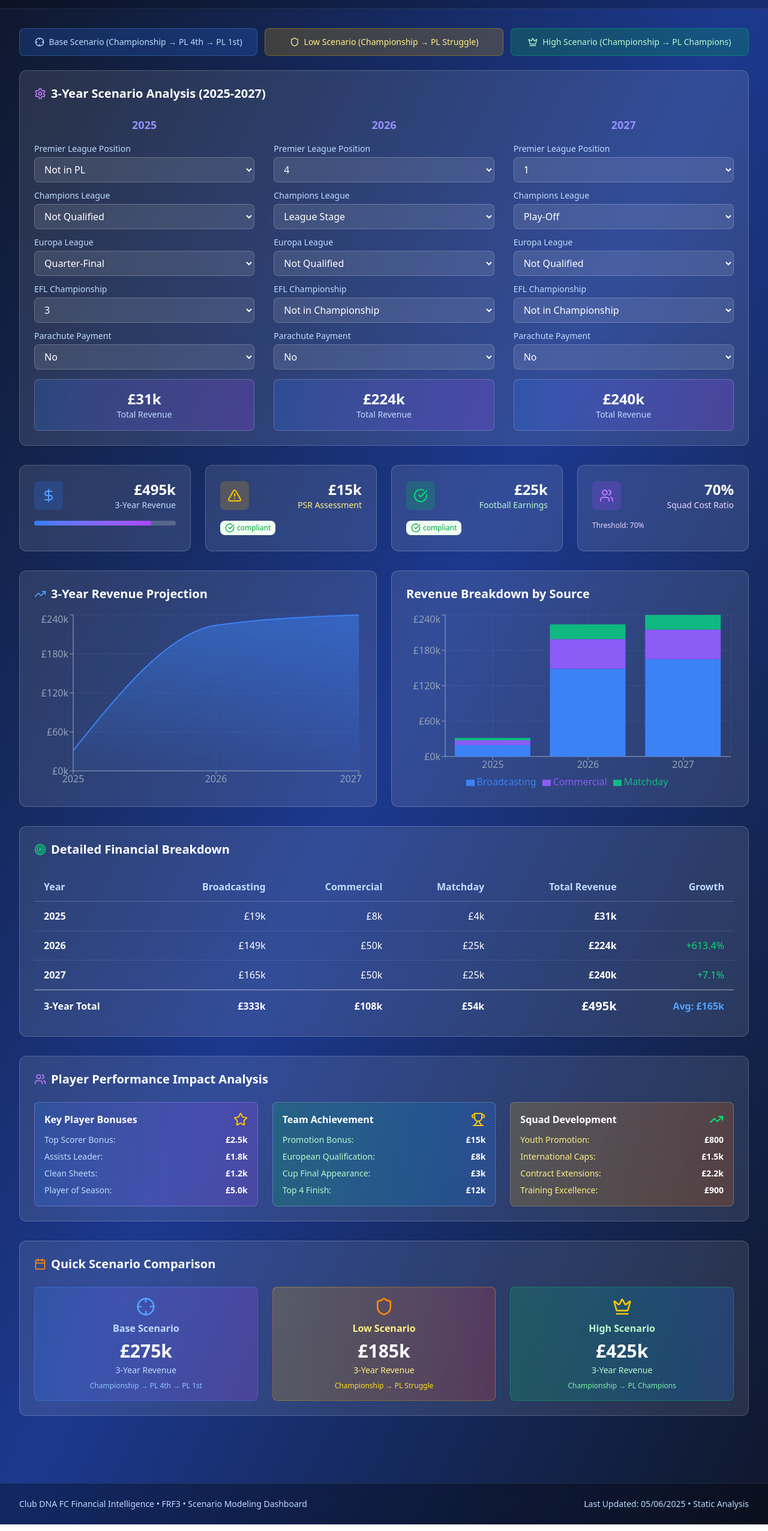
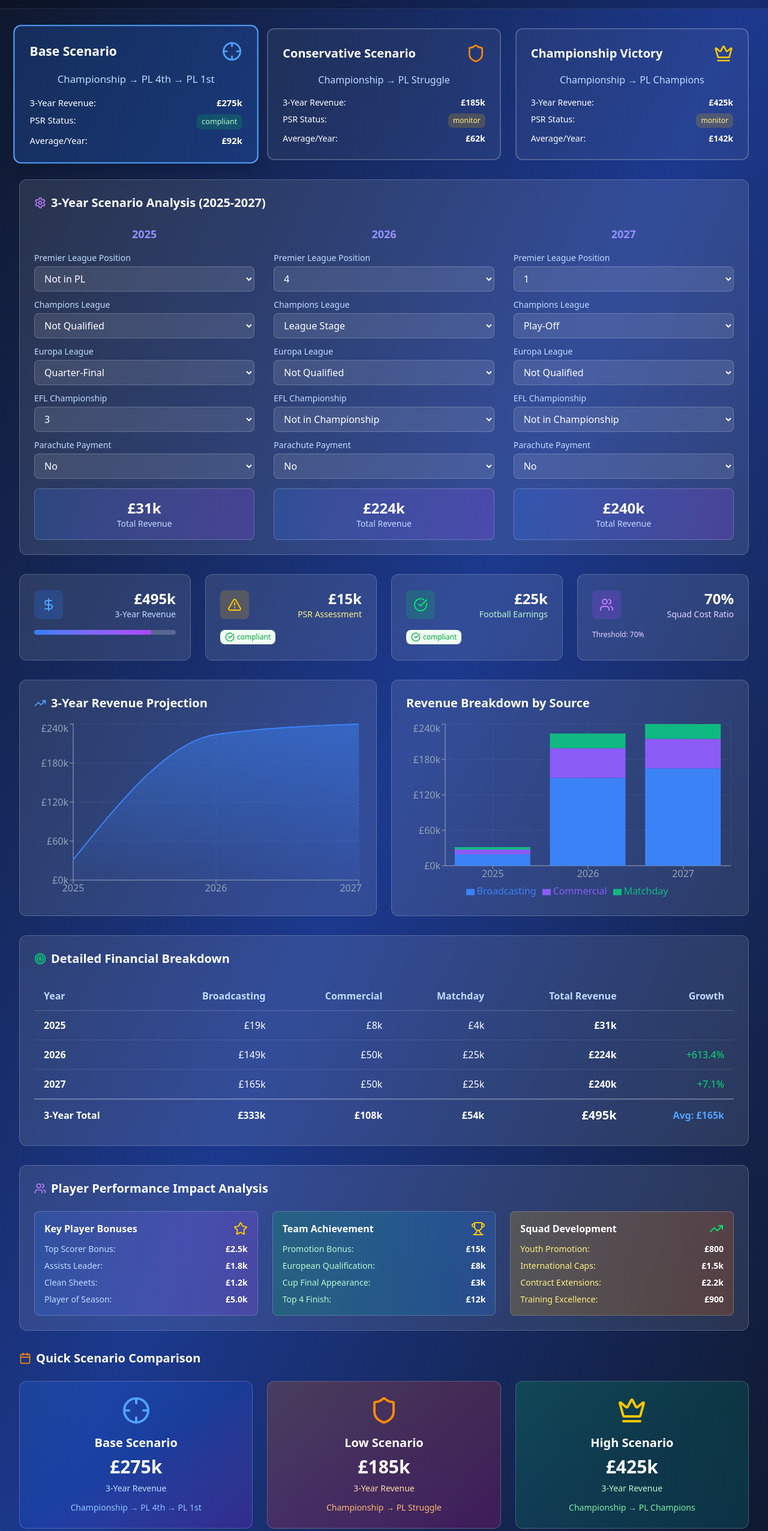
Before and after one commit to zenifieduk/fin-intel, a Next.js app: page /frf3 in a window 1280 px wide. Shown: the part 74-2626 px from the top of the page at 60% size. Built offline with nearby package versions, Linux system fonts and the light colour scheme.

Commit message:
Update FRF3 scenario boxes with improved styling and animations - Copy styling from FRF page with transitions, scale effects, and hover states - Transform top boxes to full-sized cards with detailed metrics - Restore Quick Scenario Comparison section - Remove duplicate Interactive Scenario Analysis

```diff
--- a/src/app/frf3/page.tsx
+++ b/src/app/frf3/page.tsx
@@ -13,9 +13,33 @@ interface YearData {
   championshipParachute: string;
 }
 
+type ScenarioKey = 'base' | 'low' | 'high';
+
+const scenarioData = {
+  base: {
+    name: "Base Scenario",
+    description: "Championship → PL 4th → PL 1st",
+    totalRevenue: 275000,
+    psrStatus: "compliant"
+  },
+  low: {
+    name: "Conservative Scenario",
+    description: "Championship → PL Struggle",
+    totalRevenue: 185000,
+    psrStatus: "monitor"
+  },
+  high: {
+    name: "Championship Victory",
+    description: "Championship → PL Champions",
+    totalRevenue: 425000,
+    psrStatus: "monitor"
+  }
+};
+
 const ClubDNAFinancialDashboard = () => {
   const [isLiveMode, setIsLiveMode] = useState(false);
   const [currentDate, setCurrentDate] = useState<string>('');
+  const [activeScenario, setActiveScenario] = useState<ScenarioKey>('base');
   const [currentScenario, setCurrentScenario] = useState({
     2025: {
       premierLeague: '',
@@ -238,6 +262,19 @@ const ClubDNAFinancialDashboard = () => {
     }
   };
 
+  const getStatusColorForScenario = (status: string) => {
+    switch (status) {
+      case 'compliant':
+        return 'bg-green-500/20 text-green-200';
+      case 'monitor':
+        return 'bg-yellow-500/20 text-yellow-200';
+      case 'breach':
+        return 'bg-red-500/20 text-red-200';
+      default:
+        return 'bg-gray-500/20 text-gray-200';
+    }
+  };
+
   const updateScenario = (year: number, field: string, value: string | number) => {
     setCurrentScenario(prev => ({
       ...prev,
@@ -249,6 +286,7 @@ const ClubDNAFinancialDashboard = () => {
   };
 
   const setPresetScenario = (preset: string) => {
+    setActiveScenario(preset as ScenarioKey);
     switch (preset) {
       case 'base':
         setCurrentScenario({
@@ -310,32 +348,117 @@ const ClubDNAFinancialDashboard = () => {
       </div>
 
       <div className="max-w-7xl mx-auto px-4 sm:px-6 lg:px-8 py-8">
-        {/* Quick Preset Buttons */}
-        <div className="mb-6 grid grid-cols-1 md:grid-cols-3 gap-3">
+        {/* Scenario Selector */}
+        <div className="mb-8">
+          <div className="grid grid-cols-1 md:grid-cols-3 gap-6">
             <button
-            onClick={() => setPresetScenario('base')}
-            className="px-4 py-3 bg-blue-500/20 border border-blue-400/30 rounded-lg text-blue-200 hover:bg-blue-500/30 transition-all flex items-center justify-center text-sm"
+              onClick={() => {
+                setActiveScenario('base');
+                setPresetScenario('base');
+              }}
+              className={`p-6 rounded-xl border-2 transition-all duration-300 ${
+                activeScenario === 'base'
+                  ? 'border-blue-400 bg-blue-500/20 shadow-xl scale-105'
+                  : 'border-white/20 bg-white/5 hover:bg-white/10 hover:border-white/30'
+              }`}
             >
-            <Crosshair className="w-4 h-4 mr-2" />
-            <span className="hidden sm:inline">Base Scenario (Championship → PL 4th → PL 1st)</span>
-            <span className="sm:hidden">Base Scenario</span>
+              <div className="flex items-center justify-between mb-4">
+                <h3 className="text-xl font-bold">Base Scenario</h3>
+                <div className="text-2xl">
+                  <Crosshair className="w-8 h-8 text-blue-400" />
+                </div>
+              </div>
+              <p className="text-blue-200 mb-4">Championship → PL 4th → PL 1st</p>
+              <div className="space-y-2 text-sm">
+                <div className="flex justify-between">
+                  <span>3-Year Revenue:</span>
+                  <span className="font-semibold">£{(scenarioData.base.totalRevenue / 1000).toFixed(0)}k</span>
+                </div>
+                <div className="flex justify-between">
+                  <span>PSR Status:</span>
+                  <span className={`px-2 py-1 rounded text-xs ${getStatusColorForScenario(scenarioData.base.psrStatus)}`}>
+                    {scenarioData.base.psrStatus}
+                  </span>
+                </div>
+                <div className="flex justify-between">
+                  <span>Average/Year:</span>
+                  <span className="font-semibold">£{(scenarioData.base.totalRevenue / 3 / 1000).toFixed(0)}k</span>
+                </div>
+              </div>
             </button>
+
             <button
-            onClick={() => setPresetScenario('low')}
-            className="px-4 py-3 bg-yellow-500/20 border border-yellow-400/30 rounded-lg text-yellow-200 hover:bg-yellow-500/30 transition-all flex items-center justify-center text-sm"
+              onClick={() => {
+                setActiveScenario('low');
+                setPresetScenario('low');
+              }}
+              className={`p-6 rounded-xl border-2 transition-all duration-300 ${
+                activeScenario === 'low'
+                  ? 'border-blue-400 bg-blue-500/20 shadow-xl scale-105'
+                  : 'border-white/20 bg-white/5 hover:bg-white/10 hover:border-white/30'
+              }`}
             >
-            <Shield className="w-4 h-4 mr-2" />
-            <span className="hidden sm:inline">Low Scenario (Championship → PL Struggle)</span>
-            <span className="sm:hidden">Low Scenario</span>
+              <div className="flex items-center justify-between mb-4">
+                <h3 className="text-xl font-bold">Conservative Scenario</h3>
+                <div className="text-2xl">
+                  <Shield className="w-8 h-8 text-orange-400" />
+                </div>
+              </div>
+              <p className="text-blue-200 mb-4">Championship → PL Struggle</p>
+              <div className="space-y-2 text-sm">
+                <div className="flex justify-between">
+                  <span>3-Year Revenue:</span>
+                  <span className="font-semibold">£{(scenarioData.low.totalRevenue / 1000).toFixed(0)}k</span>
+                </div>
+                <div className="flex justify-between">
+                  <span>PSR Status:</span>
+                  <span className={`px-2 py-1 rounded text-xs ${getStatusColorForScenario(scenarioData.low.psrStatus)}`}>
+                    {scenarioData.low.psrStatus}
+                  </span>
+                </div>
+                <div className="flex justify-between">
+                  <span>Average/Year:</span>
+                  <span className="font-semibold">£{(scenarioData.low.totalRevenue / 3 / 1000).toFixed(0)}k</span>
+                </div>
+              </div>
             </button>
+
             <button
-            onClick={() => setPresetScenario('high')}
-            className="px-4 py-3 bg-green-500/20 border border-green-400/30 rounded-lg text-green-200 hover:bg-green-500/30 transition-all flex items-center justify-center text-sm"
+              onClick={() => {
+                setActiveScenario('high');
+                setPresetScenario('high');
+              }}
+              className={`p-6 rounded-xl border-2 transition-all duration-300 ${
+                activeScenario === 'high'
+                  ? 'border-blue-400 bg-blue-500/20 shadow-xl scale-105'
+                  : 'border-white/20 bg-white/5 hover:bg-white/10 hover:border-white/30'
+              }`}
             >
-            <Crown className="w-4 h-4 mr-2" />
-            <span className="hidden sm:inline">High Scenario (Championship → PL Champions)</span>
-            <span className="sm:hidden">High Scenario</span>
+              <div className="flex items-center justify-between mb-4">
+                <h3 className="text-xl font-bold">Championship Victory</h3>
+                <div className="text-2xl">
+                  <Crown className="w-8 h-8 text-yellow-400" />
+                </div>
+              </div>
+              <p className="text-blue-200 mb-4">Championship → PL Champions</p>
+              <div className="space-y-2 text-sm">
+                <div className="flex justify-between">
+                  <span>3-Year Revenue:</span>
+                  <span className="font-semibold">£{(scenarioData.high.totalRevenue / 1000).toFixed(0)}k</span>
+                </div>
+                <div className="flex justify-between">
+                  <span>PSR Status:</span>
+                  <span className={`px-2 py-1 rounded text-xs ${getStatusColorForScenario(scenarioData.high.psrStatus)}`}>
+                    {scenarioData.high.psrStatus}
+                  </span>
+                </div>
+                <div className="flex justify-between">
+                  <span>Average/Year:</span>
+                  <span className="font-semibold">£{(scenarioData.high.totalRevenue / 3 / 1000).toFixed(0)}k</span>
+                </div>
+              </div>
             </button>
+          </div>
         </div>
 
         {/* Scenario Builder */}
@@ -705,35 +828,56 @@ const ClubDNAFinancialDashboard = () => {
           </div>
         </div>
 
-        {/* Scenario Comparison */}
-        <div className="bg-white/10 backdrop-blur-sm rounded-xl p-6 border border-white/20 mb-8">
+        {/* Quick Scenario Comparison */}
+        <div className="mb-8">
           <h3 className="text-xl font-semibold mb-6 flex items-center">
             <Calendar className="w-5 h-5 mr-2 text-orange-400" />
             Quick Scenario Comparison
           </h3>
           <div className="grid grid-cols-1 md:grid-cols-3 gap-6">
-            <div className="text-center p-4 bg-gradient-to-r from-blue-500/20 to-purple-500/20 rounded-lg border border-blue-400/30">
-              <div className="text-2xl mb-2 flex justify-center"><Crosshair className="w-8 h-8 text-blue-400" /></div>
-              <h4 className="font-semibold text-blue-200 mb-2">Base Scenario</h4>
-              <div className="text-3xl font-bold mb-1">£275k</div>
-              <div className="text-sm text-blue-200">3-Year Revenue</div>
-              <div className="text-xs text-blue-300 mt-2">Championship → PL 4th → PL 1st</div>
+            {/* Base Scenario */}
+            <div className="bg-gradient-to-br from-blue-500/20 via-blue-600/20 to-purple-600/20 rounded-xl p-6 border border-white/20">
+              <div className="text-center">
+                <div className="mb-4">
+                  <Crosshair className="w-12 h-12 text-blue-400 mx-auto" />
+                </div>
+                <h4 className="text-xl font-bold mb-2">Base Scenario</h4>
+                <div className="text-3xl font-bold text-white mb-2">£275k</div>
+                <div className="text-blue-200 text-sm mb-3">3-Year Revenue</div>
+                <div className="text-sm text-blue-300">
+                  Championship → PL 4th → PL 1st
+                </div>
+              </div>
             </div>
 
-            <div className="text-center p-4 bg-gradient-to-r from-yellow-500/20 to-red-500/20 rounded-lg border border-yellow-400/30">
-              <div className="text-2xl mb-2 flex justify-center"><Shield className="w-8 h-8 text-orange-400" /></div>
-              <h4 className="font-semibold text-yellow-200 mb-2">Low Scenario</h4>
-              <div className="text-3xl font-bold mb-1">£185k</div>
-              <div className="text-sm text-yellow-200">3-Year Revenue</div>
-              <div className="text-xs text-yellow-300 mt-2">Championship → PL Struggle</div>
+            {/* Low Scenario */}
+            <div className="bg-gradient-to-br from-orange-500/20 via-red-500/20 to-pink-600/20 rounded-xl p-6 border border-white/20">
+              <div className="text-center">
+                <div className="mb-4">
+                  <Shield className="w-12 h-12 text-orange-400 mx-auto" />
+                </div>
+                <h4 className="text-xl font-bold mb-2">Low Scenario</h4>
+                <div className="text-3xl font-bold text-white mb-2">£185k</div>
+                <div className="text-orange-200 text-sm mb-3">3-Year Revenue</div>
+                <div className="text-sm text-orange-300">
+                  Championship → PL Struggle
+                </div>
+              </div>
             </div>
 
-            <div className="text-center p-4 bg-gradient-to-r from-green-500/20 to-blue-500/20 rounded-lg border border-green-400/30">
-              <div className="text-2xl mb-2 flex justify-center"><Crown className="w-8 h-8 text-yellow-400" /></div>
-              <h4 className="font-semibold text-green-200 mb-2">High Scenario</h4>
-              <div className="text-3xl font-bold mb-1">£425k</div>
-              <div className="text-sm text-green-200">3-Year Revenue</div>
-              <div className="text-xs text-green-300 mt-2">Championship → PL Champions</div>
+            {/* High Scenario */}
+            <div className="bg-gradient-to-br from-green-500/20 via-emerald-600/20 to-teal-600/20 rounded-xl p-6 border border-white/20">
+              <div className="text-center">
+                <div className="mb-4">
+                  <Crown className="w-12 h-12 text-yellow-400 mx-auto" />
+                </div>
+                <h4 className="text-xl font-bold mb-2">High Scenario</h4>
+                <div className="text-3xl font-bold text-white mb-2">£425k</div>
+                <div className="text-green-200 text-sm mb-3">3-Year Revenue</div>
+                <div className="text-sm text-green-300">
+                  Championship → PL Champions
+                </div>
+              </div>
             </div>
           </div>
         </div>
```
Lines whose indentation alone changed are shown as unchanged.
